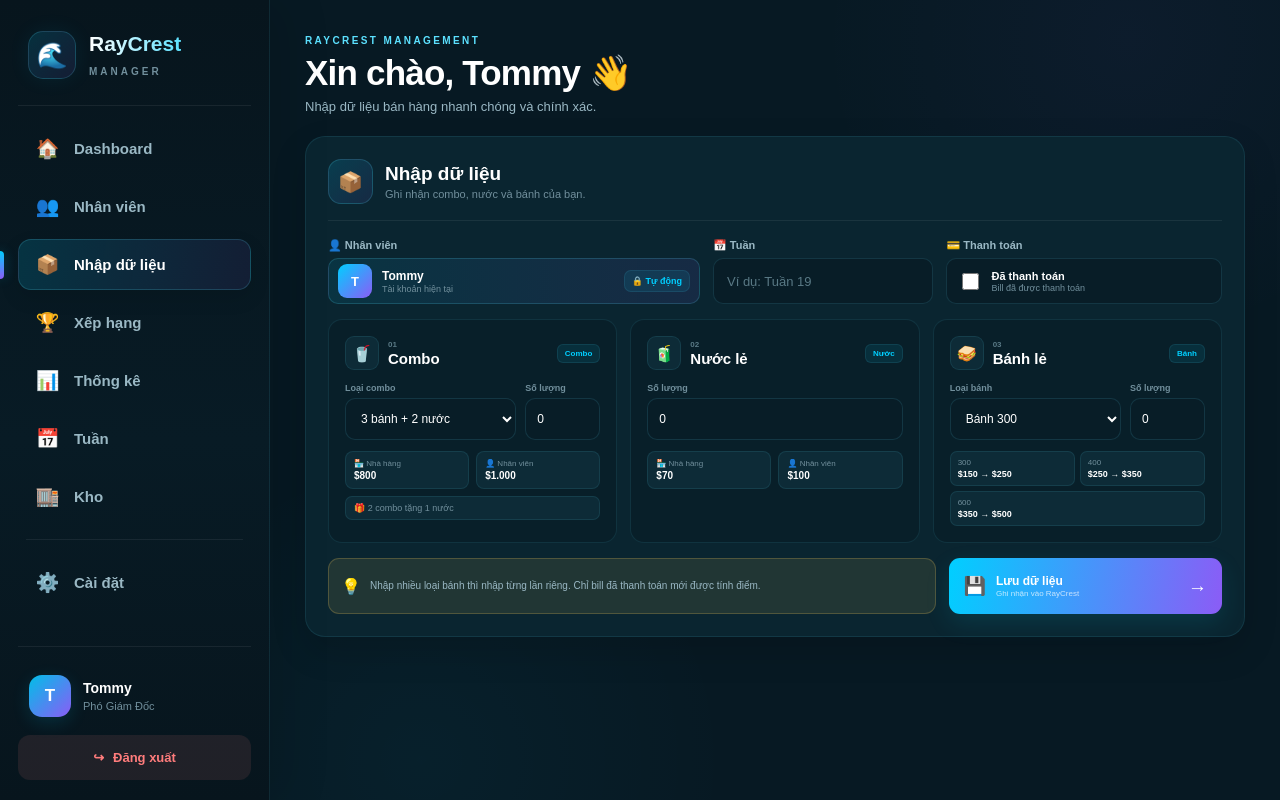
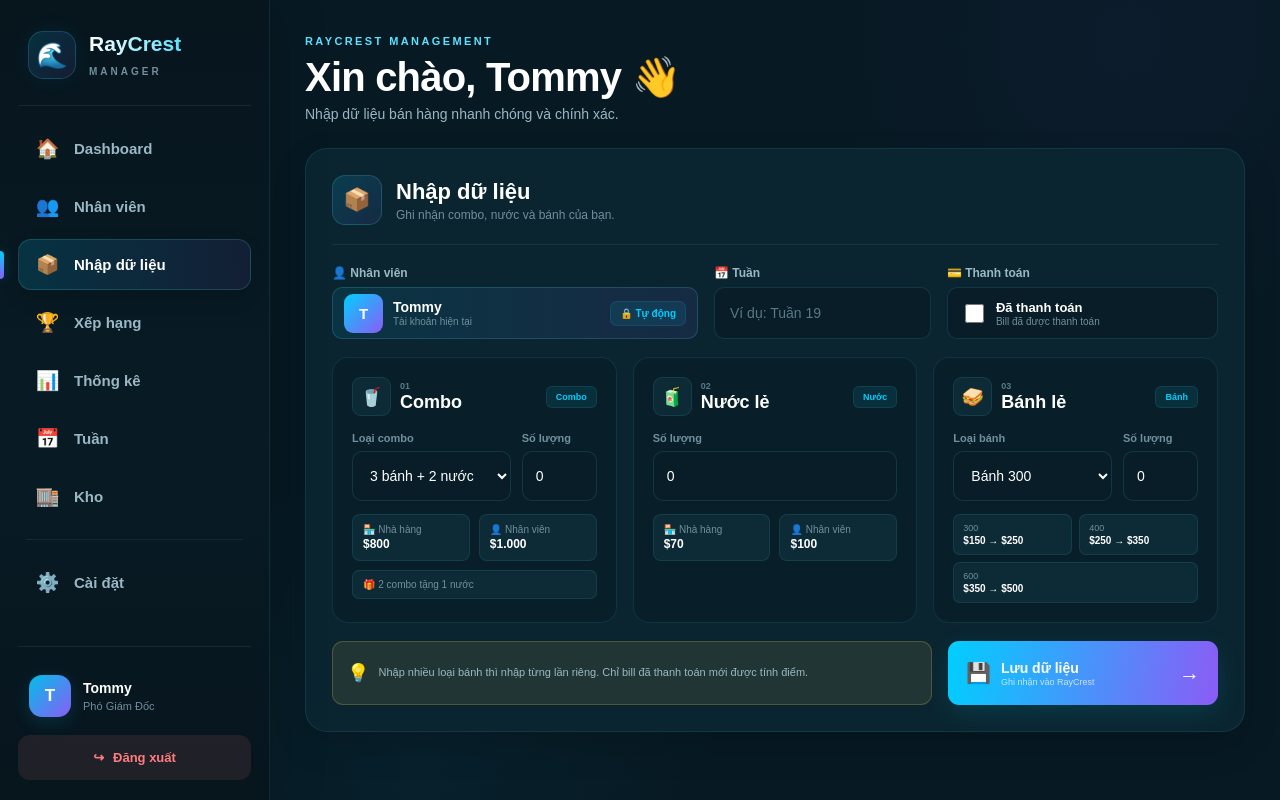
Before and after one commit to baophucnguyen761/RayCrestRestaurant, a Flask app: page /data-entry in a window 1280 px wide. Run offline with Flask 3, Linux system fonts and the light colour scheme; a user stored in the database is signed in.

Commit message:
Update data_entry.css

```diff
--- a/static/data_entry.css
+++ b/static/data_entry.css
@@ -1033,3 +1033,271 @@ html[data-theme="light"] .product-card {
     }
 
 }
+/* =========================================
+   DESKTOP SIZE BOOST
+   Giữ layout gọn nhưng dễ nhìn hơn
+========================================= */
+
+@media (min-width: 1151px) {
+
+    .data-entry-page {
+        max-width: 1550px;
+    }
+
+    .data-header {
+        margin-bottom: 26px;
+    }
+
+    .hello-badge {
+        font-size: 11px;
+    }
+
+    .data-header h1 {
+        font-size: 40px;
+    }
+
+    .data-header p {
+        font-size: 14px;
+    }
+
+
+    /* MAIN CARD */
+
+    .entry-card {
+        padding: 26px;
+        border-radius: 22px;
+    }
+
+
+    /* CARD HEADER */
+
+    .card-heading {
+        gap: 14px;
+        padding-bottom: 19px;
+        margin-bottom: 21px;
+    }
+
+    .heading-icon {
+        width: 50px;
+        height: 50px;
+        font-size: 22px;
+    }
+
+    .card-heading h2 {
+        font-size: 22px;
+    }
+
+    .card-heading p {
+        font-size: 12px;
+    }
+
+
+    /* TOP */
+
+    .entry-top {
+        gap: 16px;
+        margin-bottom: 18px;
+    }
+
+    .top-field > label:first-child {
+        margin-bottom: 7px;
+        font-size: 12px;
+    }
+
+    .top-field > input[type="text"] {
+        height: 52px;
+        padding: 0 15px;
+        font-size: 14px;
+    }
+
+
+    /* STAFF */
+
+    .staff-display {
+        height: 52px;
+        padding: 6px 11px;
+    }
+
+    .staff-avatar {
+        width: 39px;
+        height: 39px;
+        font-size: 15px;
+    }
+
+    .staff-details strong {
+        font-size: 14px;
+    }
+
+    .staff-details span {
+        font-size: 10px;
+    }
+
+    .locked-badge {
+        padding: 6px 9px;
+        font-size: 10px;
+    }
+
+
+    /* PAYMENT */
+
+    .payment-box {
+        height: 52px;
+        padding: 6px 13px;
+    }
+
+    .payment-box input {
+        width: 19px;
+        height: 19px;
+    }
+
+    .payment-box strong {
+        font-size: 13px;
+    }
+
+    .payment-box span {
+        font-size: 10px;
+    }
+
+
+    /* PRODUCT CARDS */
+
+    .product-grid {
+        gap: 16px;
+    }
+
+    .product-card {
+        min-height: 245px;
+        padding: 19px;
+        border-radius: 16px;
+    }
+
+    .product-header {
+        margin-bottom: 16px;
+    }
+
+    .product-icon {
+        width: 39px;
+        height: 39px;
+        font-size: 18px;
+    }
+
+    .product-title span {
+        font-size: 9px;
+    }
+
+    .product-title h3 {
+        font-size: 18px;
+    }
+
+    .product-tag {
+        padding: 5px 9px;
+        font-size: 9px;
+    }
+
+
+    /* INPUTS */
+
+    .product-fields {
+        gap: 11px;
+    }
+
+    .field-block label {
+        margin-bottom: 7px;
+        font-size: 11px;
+    }
+
+    .field-block input,
+    .field-block select {
+        height: 50px;
+        padding: 0 13px;
+        font-size: 14px;
+    }
+
+
+    /* PRICE */
+
+    .price-list {
+        gap: 9px;
+        margin-top: 13px;
+    }
+
+    .price-list div {
+        padding: 9px 10px;
+    }
+
+    .price-list span {
+        font-size: 10px;
+    }
+
+    .price-list strong {
+        font-size: 12px;
+    }
+
+    .product-note {
+        margin-top: 9px;
+        padding: 8px 10px;
+        font-size: 10px;
+    }
+
+
+    /* BREAD */
+
+    .bread-prices {
+        gap: 7px;
+        margin-top: 13px;
+    }
+
+    .bread-prices span {
+        padding: 8px 9px;
+        font-size: 9px;
+    }
+
+    .bread-prices strong {
+        font-size: 10px;
+    }
+
+
+    /* BOTTOM */
+
+    .entry-bottom {
+        gap: 16px;
+        margin-top: 18px;
+    }
+
+    .entry-note {
+        min-height: 64px;
+        padding: 12px 14px;
+    }
+
+    .entry-note > span {
+        font-size: 18px;
+    }
+
+    .entry-note p {
+        font-size: 11px;
+    }
+
+
+    /* SAVE */
+
+    .submit-entry {
+        min-height: 64px;
+        padding: 0 18px;
+    }
+
+    .save-icon {
+        font-size: 20px;
+    }
+
+    .submit-entry strong {
+        font-size: 14px;
+    }
+
+    .submit-entry small {
+        font-size: 9px;
+    }
+
+    .submit-arrow {
+        font-size: 21px;
+    }
+}
```
